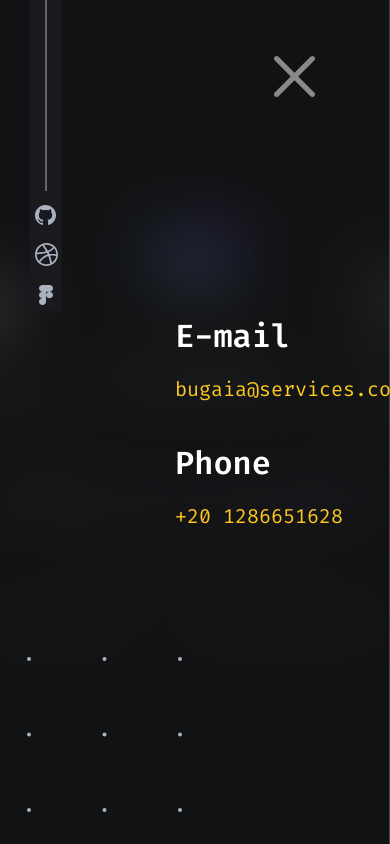
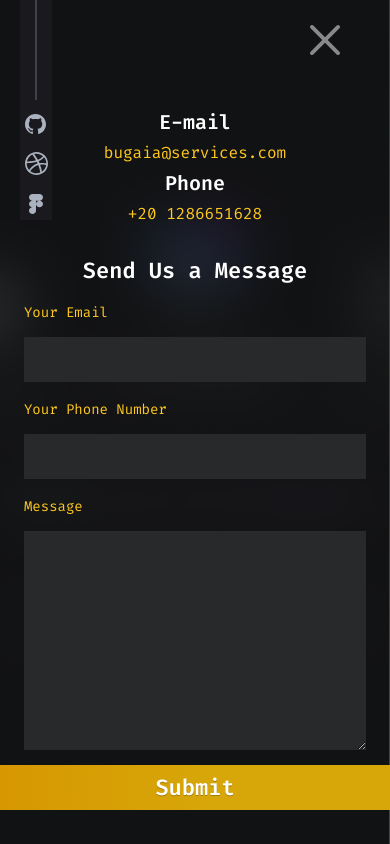
Before and after one commit to EslamSaloka/bugaia-website, a Next.js app: page /contactus in a window 390 px wide. Built offline with nearby package versions, Linux system fonts and the light colour scheme.

Commit message:
Built responsive ui for contact page

```diff
--- a/components/contact-us/ContactPage.jsx
+++ b/components/contact-us/ContactPage.jsx
@@ -55,6 +55,7 @@ const ContactPage = () => {
             <form onSubmit={formik.handleSubmit} className={classes.formStyle}>
               <div className={classes.singleInput}>
                 <label htmlFor="email">Your Email</label>
+                <div className={classes.inputContainer}>
                   <input
                     type="text"
                     id="email"
@@ -68,12 +69,15 @@ const ContactPage = () => {
                         : null
                     }`}
                   />
+                  <span className={classes.border}></span>
+                </div>
                 {formik.touched.email && formik.errors.email ? (
                   <div className={classes.error}>{formik.errors.email}</div>
                 ) : null}
               </div>
               <div className={classes.singleInput}>
                 <label htmlFor="phone">Your Phone Number</label>
+                <div className={classes.inputContainer}>
                   <input
                     type="text"
                     id="phone"
@@ -87,6 +91,8 @@ const ContactPage = () => {
                         : null
                     }`}
                   />
+                  <span className={classes.border}></span>
+                </div>
                 {formik.touched.phone && formik.errors.phone ? (
                   <div className={classes.error}>{formik.errors.phone}</div>
                 ) : null}
@@ -126,7 +132,7 @@ const ContactPage = () => {
             router.back();
           }}
         >
-          <Image src={exit} alt="exit" />
+          <Image src={exit} alt="exit" className={classes.axislogo} />
         </div>
       </div>
     </div>
--- a/components/contact-us/contact.module.css
+++ b/components/contact-us/contact.module.css
@@ -71,12 +71,15 @@
 .formStyle {
   display: flex;
   flex-direction: column;
+  align-items: center;
+  justify-content: center;
   row-gap: 15px;
 }
 .singleInput {
   display: flex;
   flex-direction: column;
   row-gap: 12px;
+  width: 100%;
 }
 .singleInput > label {
   color: #ffc91d;
@@ -102,8 +105,24 @@
   backdrop-filter: blur(46.25px);
   outline: none;
   transition: 0.3s ease;
+  width: 100%;
 }
-
+.inputContainer {
+  position: relative;
+  width: 100%;
+}
+.inputStyle ~ .border {
+  position: absolute;
+  bottom: 0;
+  left: 0;
+  width: 0;
+  height: 2px;
+  background-color: rgba(255, 201, 29, 0.4);
+}
+.inputStyle:focus ~ .border {
+  width: 100%;
+  transition: 0.5s;
+}
 .singleInput > textarea {
   width: 543px;
   height: 219px;
@@ -128,12 +147,12 @@
   width: 543px;
   height: 65px;
   flex-shrink: 0;
+  border: none;
+  transition: all 1s ease-in-out;
 }
-.inputStyle:focus {
-  border-bottom: 2px solid rgba(255, 201, 29, 0.4);
-}
+
 .inputStyleError {
-  border-bottom: 2px solid red;
+  border-bottom: 1px solid red;
 }
 
 .error {
@@ -147,9 +166,147 @@
   top: 56px;
   right: 75px;
   cursor: pointer;
+  transition: all 1s ease-in-out;
+}
+.exit:hover {
+  transform: rotate(360deg);
 }
 .dots {
   position: absolute;
   bottom: 0px;
   left: 0px;
 }
+/* Responsive layout for less than 1200px */
+@media screen and (max-width: 1200px) {
+  .container {
+    margin: 0 100px;
+  }
+}
+/* Responsive layout for less than 975px */
+@media screen and (max-width: 975px) {
+  .contactInfo {
+    flex-direction: column;
+  }
+  .sectionOne {
+    flex-direction: row;
+    column-gap: 35px;
+    margin-top: 70px;
+    margin-bottom: 30px;
+    float: left;
+    text-align: center;
+  }
+  .emailInfo {
+    row-gap: 10px;
+  }
+  .sectionTwo {
+    row-gap: 15px;
+  }
+  .sectionTwo > h2 {
+    text-align: center;
+  }
+  .inputStyle {
+    width: 100%;
+    height: 45px;
+  }
+  .btnInfoSubmit {
+    height: 45px;
+    font-size: 22px;
+  }
+  .dots {
+    display: none;
+  }
+}
+/* Responsive layout for less than 675px */
+@media screen and (max-width: 675px) {
+  .container {
+    margin: 0 50px;
+  }
+  .sectionOne {
+    margin-top: 100px;
+  }
+  .emailInfo > h2 {
+    font-size: 24px;
+  }
+  .sectionTwo > h2 {
+    font-size: 26px;
+  }
+  .singleInput > label {
+    font-size: 16px;
+  }
+  .socialIcons {
+    left: 20px;
+  }
+  .lineImage {
+    height: 100px;
+  }
+  .axislogo {
+    width: 30px;
+    height: 30px;
+  }
+  .exit {
+    top: 25px;
+    right: 50px;
+  }
+  .contactInfo {
+    justify-content: center;
+  }
+}
+/* Responsive layout for less than 600px */
+@media screen and (max-width: 600px) {
+  .emailInfo > h2 {
+    font-size: 20px;
+  }
+  .emailInfo > p {
+    font-size: 16px;
+  }
+  .sectionTwo > h2 {
+    font-size: 22px;
+  }
+  .singleInput > label {
+    font-size: 14px;
+  }
+  .sectionOne {
+    column-gap: 15px;
+  }
+  .singleInput {
+    width: 90%;
+  }
+  .singleInput > textarea {
+    width: 100%;
+  }
+}
+/* Responsive layout for less than 500px */
+@media screen and (max-width: 500px) {
+  .singleInput {
+    width: 75%;
+  }
+  .singleInput > textarea {
+    width: 100%;
+  }
+}
+/* Responsive layout for less than 500px */
+@media screen and (max-width: 500px) {
+  .singleInput {
+    width: 75%;
+  }
+  .singleInput > textarea {
+    width: 100%;
+  }
+}
+/* Responsive layout for less than 450px */
+@media screen and (max-width: 450px) {
+  .sectionOne {
+    flex-direction: column;
+    gap: 5px;
+    margin-top: 75px;
+  }
+  .emailInfo {
+    row-gap: 5px;
+  }
+  .singleInput {
+    width: 63%;
+  }
+  .singleInput > textarea {
+    width: 100%;
+  }
+}
```
Lines whose indentation alone changed are shown as unchanged.
